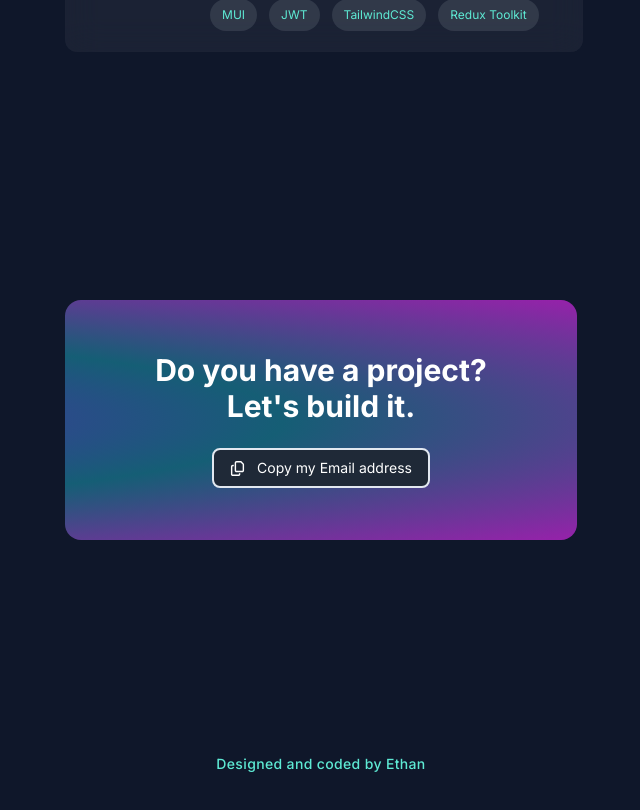
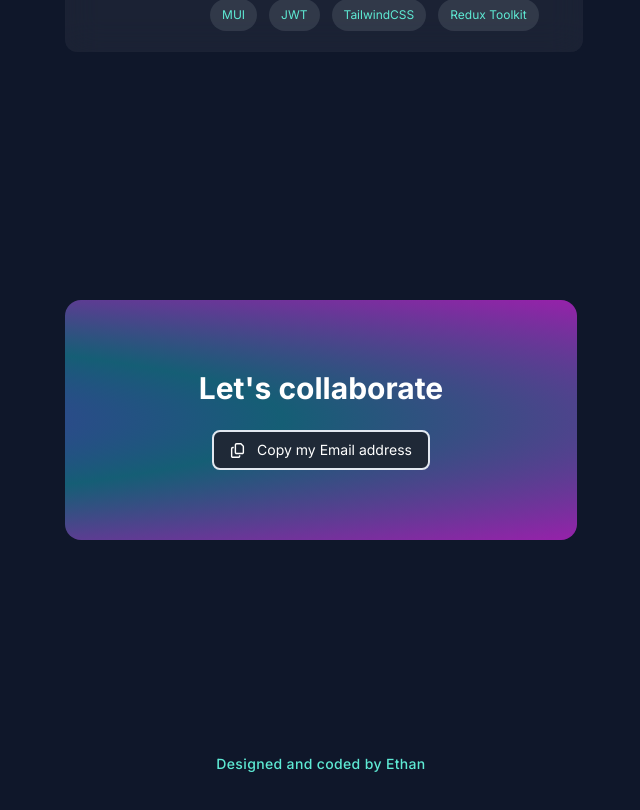
Before and after one commit to Sergyoubi/Portfolio, a Next.js app: page / in a window 1280 px wide. Shown: the part 2414-3224 px from the top of the page, without its empty margins (639-1279 px from the left). Built offline with nearby package versions, Linux system fonts and the light colour scheme.

Commit message:
update footer

```diff
--- a/components/Footer.tsx
+++ b/components/Footer.tsx
@@ -28,7 +28,7 @@ const Footer = () => {
       <section className="w-full lg:w-[50%] h-full flex flex-col justify-around items-center">
         <div className="w-[80%] h-[40%] lg:h-[30%] purple-gradient rounded-2xl flex-center flex-col gap-6 relative lg:top-[15%]">
           <p className="w-[95%] lg:w-[80%] text-center text-white text-2xl lg:text-3xl font-bold">
-            Do you have a project? <br /> Let's build it.
+            Let's collaborate
           </p>
           <button
             onClick={handleCopyEmail}
```
